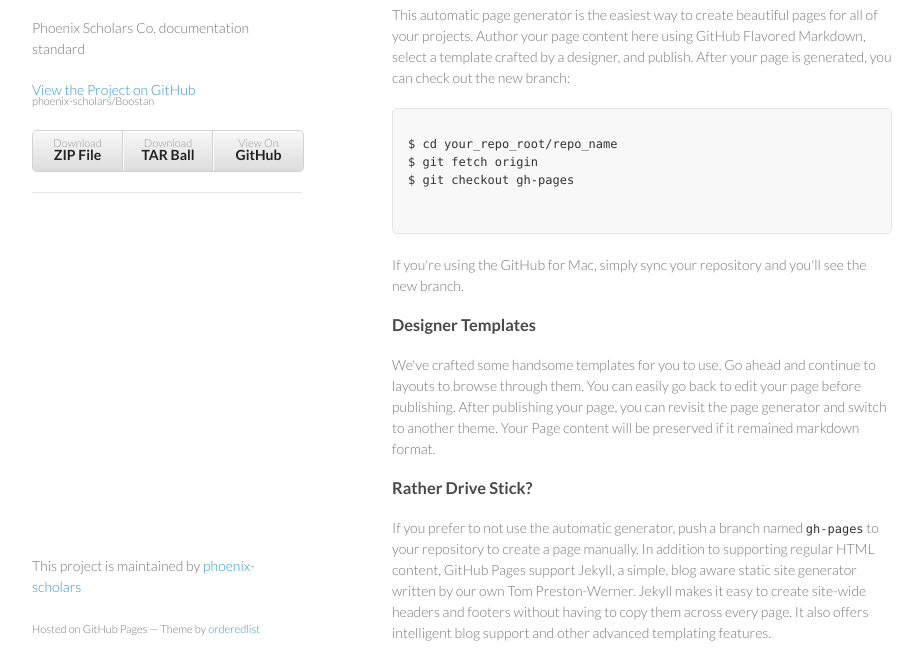
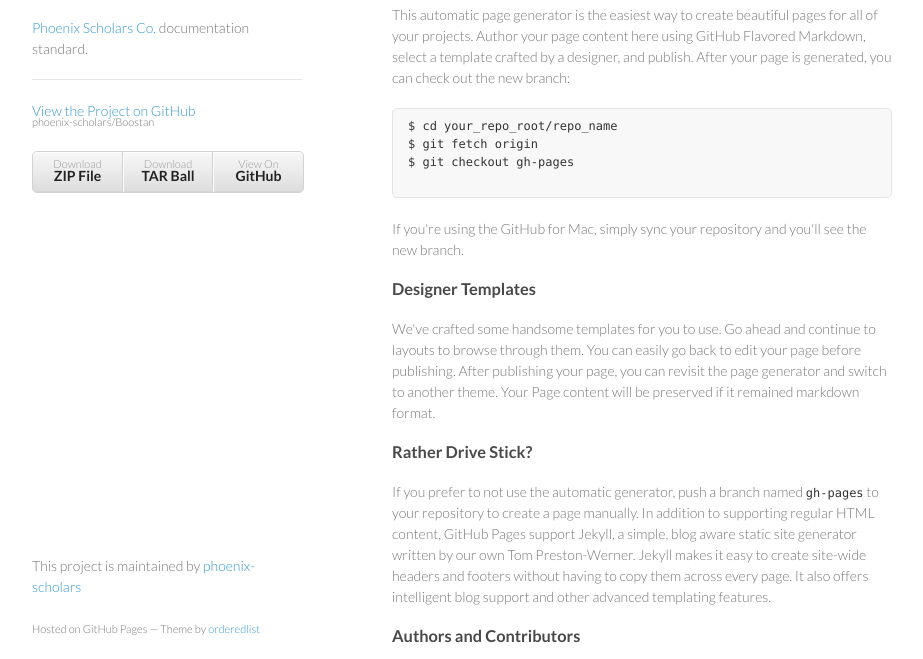
Before and after one commit to phoenix-scholars/Boostan, a plain HTML site: page index.html in a window 1280 px wide. Shown: the part 92-751 px from the top of the page, without its empty margins (178-1101 px from the left). Drawn offline with Linux system fonts and the light colour scheme.

Commit message:
DPQ site is added.

```diff
--- a/index.html
+++ b/index.html
@@ -17,8 +17,9 @@
 	<div class="wrapper">
 		<header>
 			<h1>Boostan</h1>
-			<p>Phoenix Scholars Co. documentation standard</p>
+			<p><a href="http://www.dpq.co.ir">Phoenix Scholars Co.</a> documentation standard.</p>
 
+			<hr/>
 			<p class="view">
 				<a href="https://github.com/phoenix-scholars/Boostan"> View the
 					Project on GitHub <small>phoenix-scholars/Boostan</small>
@@ -39,7 +40,6 @@
 						On <strong>GitHub</strong>
 				</a></li>
 			</ul>
-			<hr/>
 
 		</header>
 		<section>
@@ -56,11 +56,9 @@
 				out the new branch:</p>
 
 			<pre>
-<code>
-$ cd your_repo_root/repo_name
+<code>$ cd your_repo_root/repo_name
 $ git fetch origin
-$ git checkout gh-pages
-</code>
+$ git checkout gh-pages</code>
 			</pre>
 
 			<p>If you're using the GitHub for Mac, simply sync your
```
